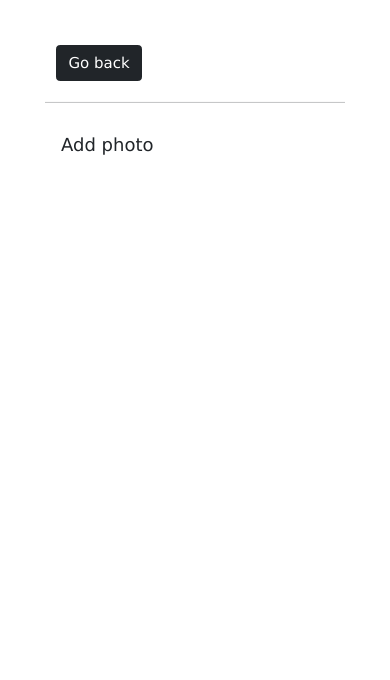
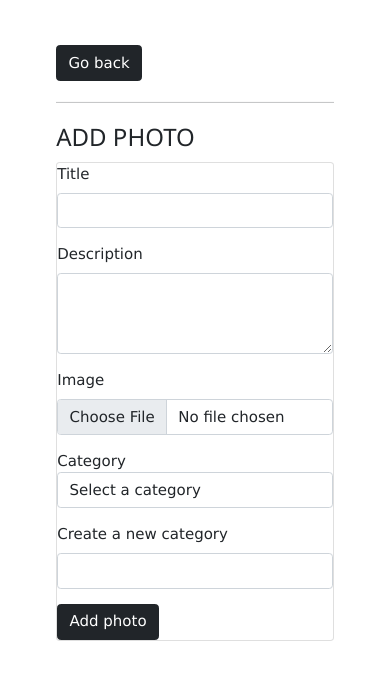
Before and after one commit to Codemaniac6/PhotoBook, a Django app: page /add/ in a window 390 px wide. Shown: the top 680 px of the page. Run offline with Django 3.2, Linux system fonts and the light colour scheme; data comes from the database, SQL or seed files in the repository; both versions use the stored data as it was after the commit.

Commit message:
template and views updates

```diff
--- a/book/templates/add.html
+++ b/book/templates/add.html
@@ -3,17 +3,12 @@
 {% block content %}
     <div class="container">
         <a class="btn btn-dark btn-md" href="{% url 'gallery' %}">Go back</a>
-    </div>
         <hr>
-    <button onclick="document.getElementById('id01').style.display='block'" class="w3-button btn btn-dark w3-large">Add photo</button>
-
-    <div id="id01" class="w3-modal">
-        <div class="w3-modal-content w3-card-4" style="max-width:600px">
-            <div class="w3-center"><br>
-                <span onclick="document.getElementById('id01').style.display='none'" class="w3-button w3-xlarge w3-hover-red w3-display-topright" title="Close Modal">&times;</span>
-                        <h5 class="modal-title" >ADD PHOTO</h5>
-            </div>
-                         <form action="" method="POST" class="w3-container" enctype="multipart/form-data">
+        <div class="row justify-content-center">
+            <h3>ADD PHOTO</h3>
+            <div class="col-md-9">
+                <div class="card">
+                    <form action="" method="POST" enctype="multipart/form-data">
                          {% csrf_token %}
                          <div class="form-group mb-3">
                             <label for="title" class="form-label">Title</label>
@@ -44,11 +39,27 @@
                          </div>
                          <button type="submit" class="btn btn-dark">Add photo</button>
                     </form>
-            <div class="w3-container w3-border-top w3-padding-16 w3-light-grey">
-                <button onclick="document.getElementById('id01').style.display='none'" type="button" class="w3-button w3-red">Cancel</button>
-            </div>
                 </div>
             </div>
         </div>
     </div>
 {% endblock content %}
+
+
+<!--    <button onclick="document.getElementById('id01').style.display='block'" class="w3-button btn btn-dark w3-large">Add photo</button>-->
+
+<!--    <div id="id01" class="w3-modal">-->
+<!--        <div class="w3-modal-content w3-card-4" style="max-width:600px">-->
+<!--            <div class="w3-center"><br>-->
+<!--                <span onclick="document.getElementById('id01').style.display='none'" class="w3-button w3-xlarge w3-hover-red w3-display-topright" title="Close Modal">&times;</span>-->
+<!--                        <h5 class="modal-title" >ADD PHOTO</h5>-->
+<!--            </div>-->
+
+
+<!--            <div class="w3-container w3-border-top w3-padding-16 w3-light-grey">-->
+<!--                <button onclick="document.getElementById('id01').style.display='none'" type="button" class="w3-button w3-red">Cancel</button>-->
+<!--            </div>-->
+<!--                </div>-->
+<!--            </div>-->
+<!--        </div>-->
+<!--    </div>-->
--- a/book/templates/gallery.html
+++ b/book/templates/gallery.html
@@ -8,7 +8,7 @@
         {% for category in categories %}
         <a href="{% url 'gallery' %}?category={{category.name}}" class="w3-bar-item w3-button">{{ category.name|title }}</a>
         {% endfor %}
-        <a class=" w3-bar-item btn btn-dark btn-block btn-sm m-1" href="{% url 'add' %}">ADD PHOTO +</a>
+        <a class=" w3-bar-item btn btn-dark btn-block btn-sm m-1" href="{% url 'add' %}">ADD PHOTO</a>
     </div>
     <div class="w3-main" style="margin-left:200px">
         <button class="w3-button w3-teal w3-xlarge w3-hide-large" onclick="w3_open()">&#9776;</button>
@@ -27,7 +27,7 @@
                             </div>
                         </div>
                     {% empty %}
-                        <h1>N0 PHOTOS</h1>
+                        <h1>NO PHOTOS...</h1>
                     {% endfor %}
                 </div>
             </div>
--- a/book/views.py
+++ b/book/views.py
@@ -36,13 +36,22 @@ class GalleryLoginView(LoginView):
 
 
 def gallery(request):
+    category = request.GET.get('category')
+    if category == None:
+        photos = Photo.objects.all()
+    else:
+        photos = Photo.objects.filter(category__name=category)
     categories = Category.objects.all()
-    photos = Photo.objects.all()
     return render(request, 'gallery.html', {'categories': categories, 'photos': photos})
 
 
 def photoDetail(request, pk):
-    photos = Photo.objects.all()
+    picture = Photo.objects.get(id=pk)
+    category = picture.category
+    if category == None:
+        photos = Photo.objects.all()
+    else:
+        photos = Photo.objects.filter(category__name=category)
     photo = Photo.objects.get(id=pk)
     return render(request, 'photo_detail.html', {'photos': photos, 'photo': photo})
 
```
Also changed, not shown: book/templates/photo_detail.html (+7 -7 lines), db.sqlite3, 1 other file. Lines whose indentation alone changed are shown as unchanged.
